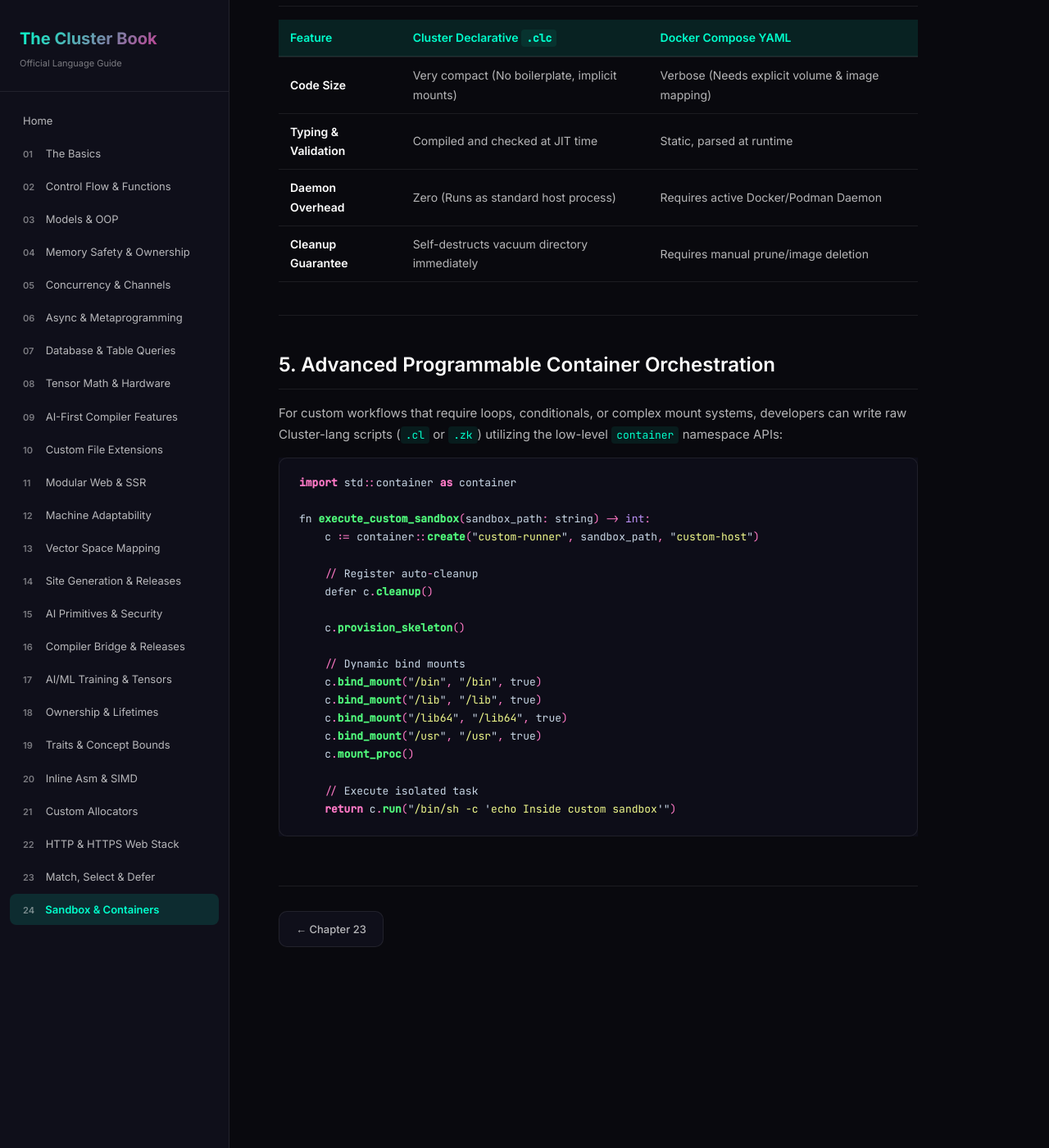
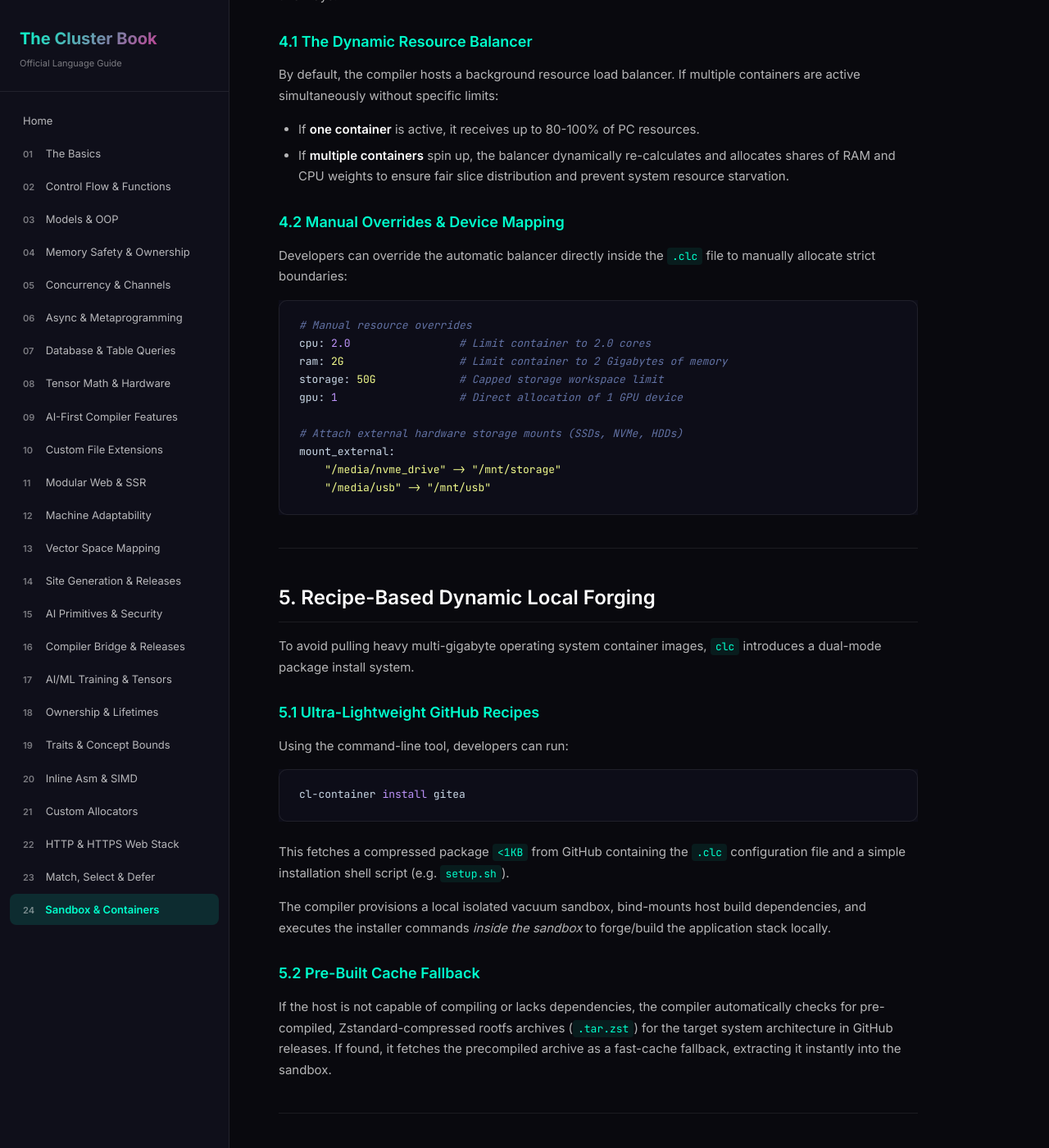
Before and after one commit to cluster-lang/cluster-book, a Jekyll site: the page built from _chapters/chapter24.md, in a window 1280 px wide and 1400 px high, scrolled down 2394 px. Shown: the whole window at 82% size. Built offline with Jekyll 4.4.1, drawn with Linux system fonts in a browser that asks for light colours; before the commit the page ends 3629 px from its top, so only the background shows below that; some of the changed text lies outside the part shown.

Commit message:
Update Chapter 24 to cover dynamic resource balancer, manual limit overrides, and cl-container CLI manager usage

````diff
--- a/_chapters/chapter24.md
+++ b/_chapters/chapter24.md
@@ -85,13 +85,56 @@ fn main():
 
 ## 3. Direct Hardware Passthrough & Dev Mapping
 
-Unlike traditional VMs or emulators (like Termux on Android), Cluster Containers run directly on the host kernel.
-
 By setting `share_hardware: true`, the container binds the host's `/dev` directory inside the sandbox. This gives the sandboxed execution script direct access to host GPU drivers (CUDA/NVIDIA), USB controllers, and physical interfaces without virtualization overhead or speed penalties.
 
 ---
 
-## 4. Comparison: `.clc` vs. Docker YAML
+## 4. Resource Allocation & Dynamic Load Balancing
+
+Cluster-lang handles host system resources (CPU cores, RAM size, GPU availability, and storage devices) in two ways:
+
+### 4.1 The Dynamic Resource Balancer
+By default, the compiler hosts a background resource load balancer. If multiple containers are active simultaneously without specific limits:
+* If **one container** is active, it receives up to 80-100% of PC resources.
+* If **multiple containers** spin up, the balancer dynamically re-calculates and allocates shares of RAM and CPU weights to ensure fair slice distribution and prevent system resource starvation.
+
+### 4.2 Manual Overrides & Device Mapping
+Developers can override the automatic balancer directly inside the `.clc` file to manually allocate strict boundaries:
+
+```yaml
+# Manual resource overrides
+cpu: 2.0                 # Limit container to 2.0 cores
+ram: 2G                  # Limit container to 2 Gigabytes of memory
+storage: 50G             # Capped storage workspace limit
+gpu: 1                   # Direct allocation of 1 GPU device
+
+# Attach external hardware storage mounts (SSDs, NVMe, HDDs)
+mount_external:
+    "/media/nvme_drive" -> "/mnt/storage"
+    "/media/usb" -> "/mnt/usb"
+```
+
+---
+
+## 5. Recipe-Based Dynamic Local Forging
+
+To avoid pulling heavy multi-gigabyte operating system container images, `clc` introduces a dual-mode package install system.
+
+### 5.1 Ultra-Lightweight GitHub Recipes
+Using the command-line tool, developers can run:
+```bash
+cl-container install gitea
+```
+This fetches a compressed package `<1KB` from GitHub containing the `.clc` configuration file and a simple installation shell script (e.g. `setup.sh`).
+
+The compiler provisions a local isolated vacuum sandbox, bind-mounts host build dependencies, and executes the installer commands *inside the sandbox* to forge/build the application stack locally.
+
+### 5.2 Pre-Built Cache Fallback
+If the host is not capable of compiling or lacks dependencies, the compiler automatically checks for pre-compiled, Zstandard-compressed rootfs archives (`.tar.zst`) for the target system architecture in GitHub releases. If found, it fetches the precompiled archive as a fast-cache fallback, extracting it instantly into the sandbox.
+
+---
+
+## 6. Comparison: `.clc` vs. Docker YAML
 
 | Feature | Cluster Declarative `.clc` | Docker Compose YAML |
 | :--- | :--- | :--- |
````
Also changed, not shown: other parts of _chapters/chapter24.md (+1 -1 lines).
